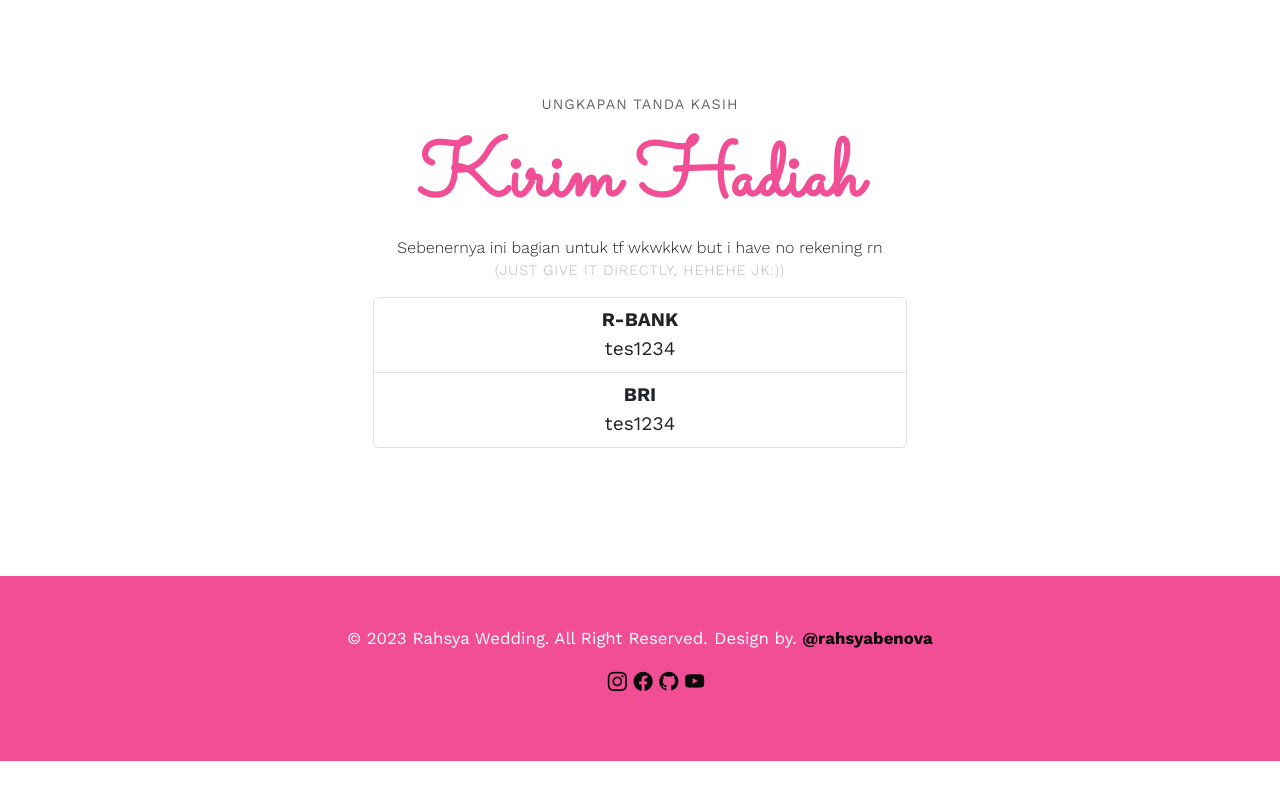
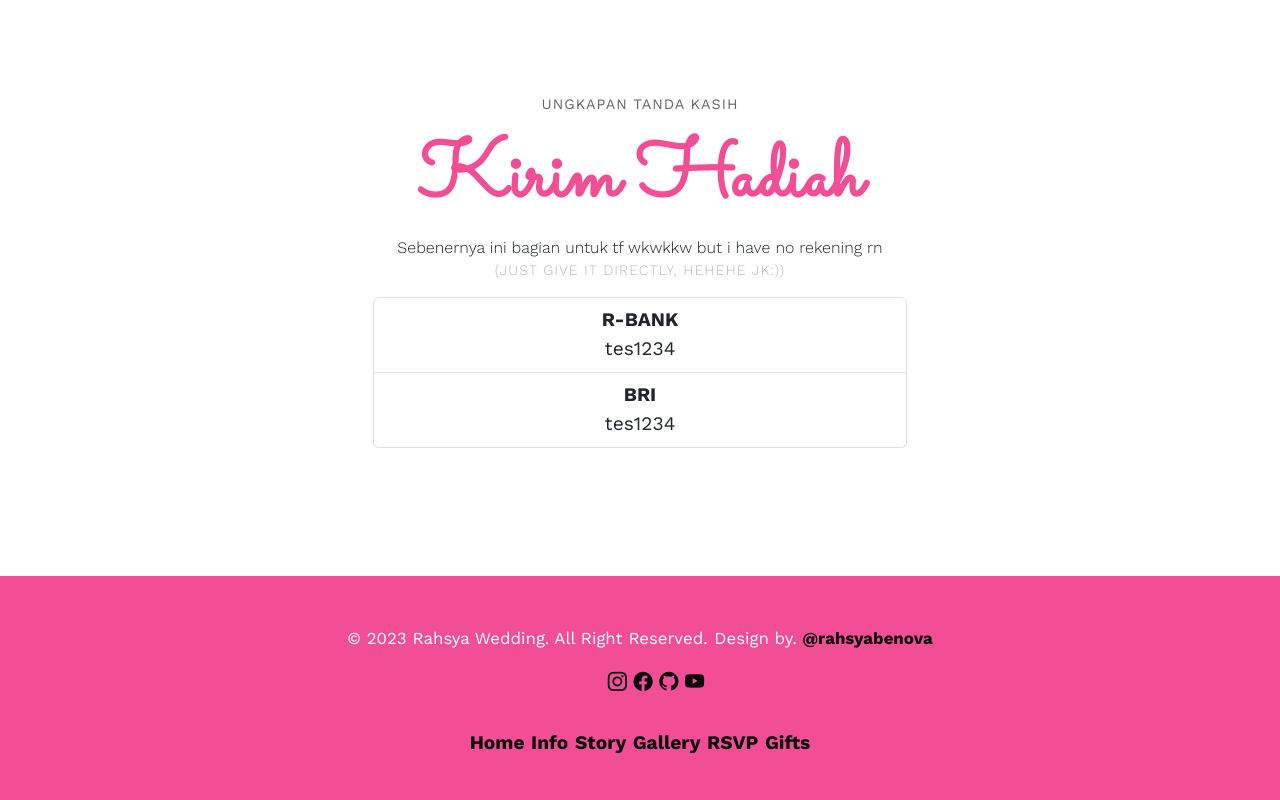
Before and after one commit to RahsyaBenova/undangan-pernikahan, a plain HTML site: page index.html in a window 1280 px wide. Shown: the part 5948-6748 px from the top of the page. Before the commit the page ends 6709 px from the top, so only its background shows below. Drawn offline with nearby package versions, Linux system fonts and the light colour scheme; some packages are replaced by stand-ins of ours; a script that the page names is missing.

Commit message:
update last fixed media query doneee

```diff
--- a/index.html
+++ b/index.html
@@ -379,6 +379,17 @@
                 <a href="https://youtube.com/@rahsyaganteng?feature=shared"><i class="bi bi-youtube"></i></a>
               </li>
             </ul>
+            <ul class="mt-3 p-3">
+              <li>
+
+                <a  href="#home">Home</a>
+                <a href="#info">Info</a>
+                <a href="#story">Story</a>
+                <a  href="#gallery">Gallery</a>
+                <a href="#rsvp">RSVP</a>
+                <a href="#gift">Gifts</a>
+              </li>
+            </ul>
           </div>
         </div>
       </div>
--- a/style.css
+++ b/style.css
@@ -503,9 +503,7 @@ footer li{
         font-size: 1.3rem;
     }
 
-    .sticky-top{
-        overflow: hidden;
-    }
+
 
     .timeline li .timeline-img{
         width: 140px;
@@ -549,9 +547,7 @@ footer li{
     }
 
 
-    .sticky-top{
-        overflow: hidden;
-    }
+
 
     html, body{
         overflow-x: hidden;
```
